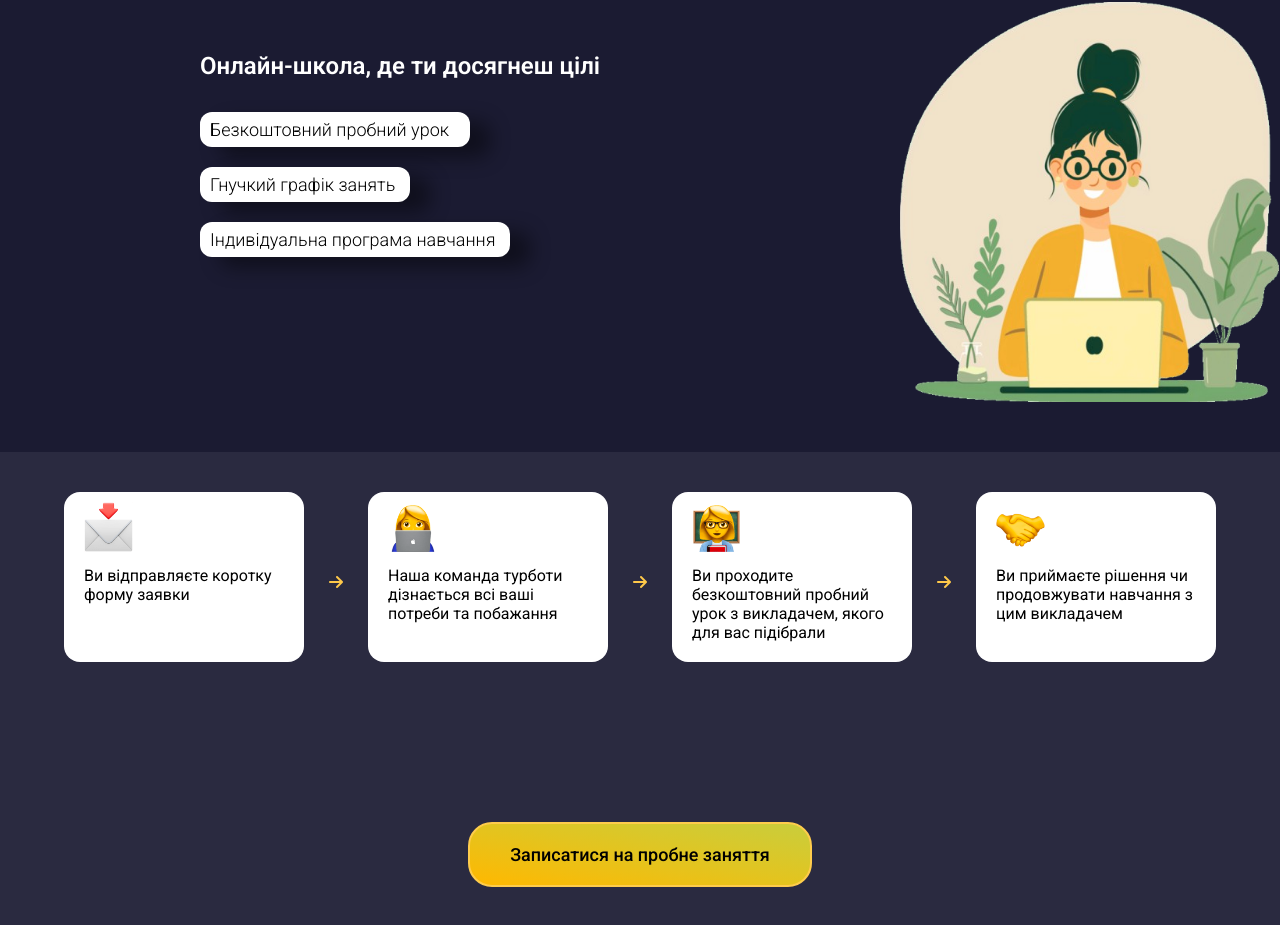
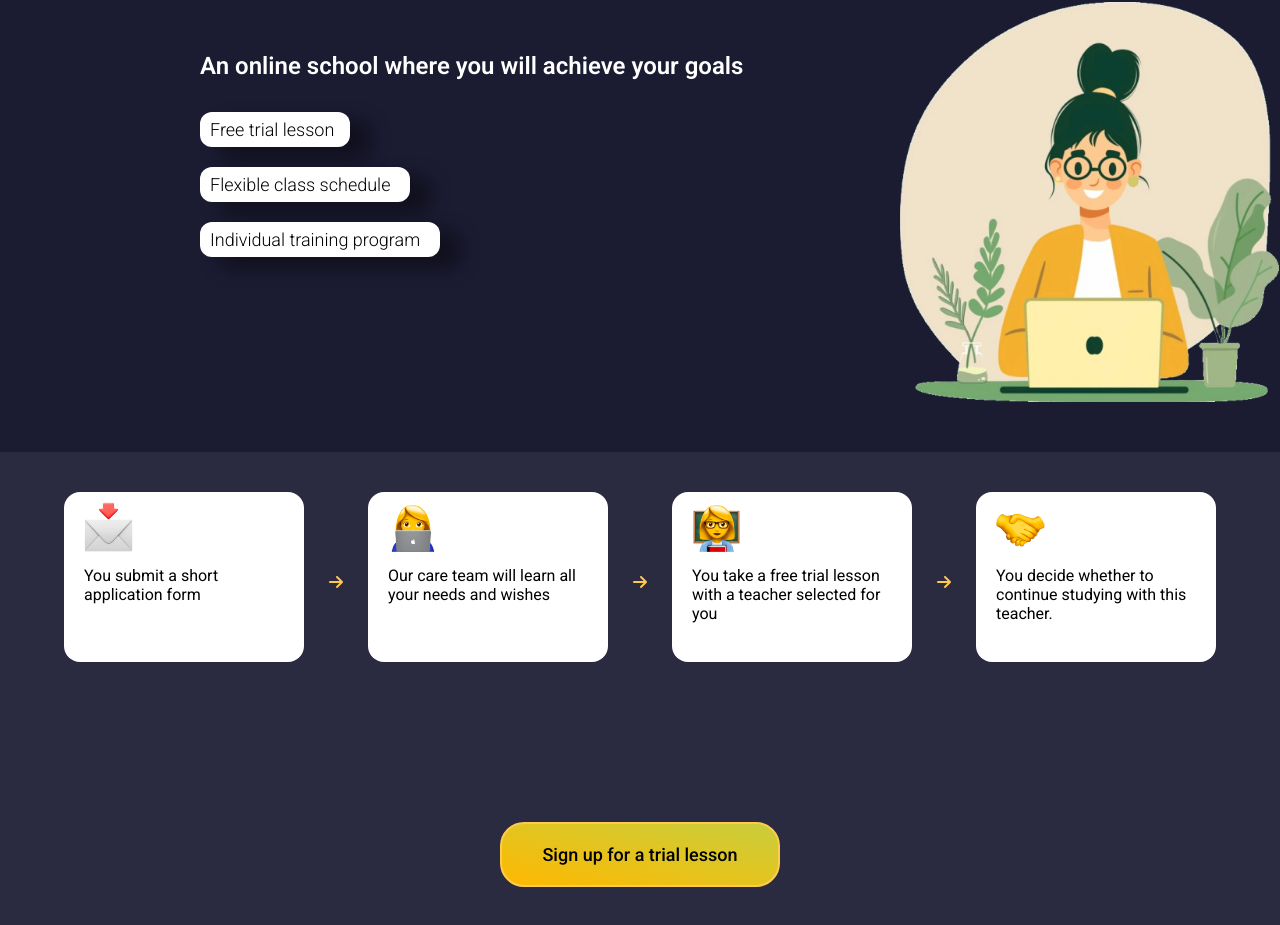
Before and after one commit to dmshh20/Octopus-Education-, a React (Vite) app in the folder frontend/: page / in a window 1280 px wide. Shown: the part 147-1072 px from the top of the page. Built offline with nearby package versions, Linux system fonts and the light colour scheme.

Commit message:
change language from ukrainian to english

```diff
--- a/frontend/src/Courses/Courses.tsx
+++ b/frontend/src/Courses/Courses.tsx
@@ -84,7 +84,7 @@ const Courses = () => {
   return (
     <section className='section-courses'>
 
-         <h1 className='courses-info'>Всі доступні курси для кожного рівня</h1>
+         <h1 className='courses-info'>All available courses for each level</h1>
 
         <div className='available-courses'>
             {sets.map((set) => {
@@ -101,7 +101,7 @@ const Courses = () => {
                   <p>Потрібно {set.starsToUnlock} <i className="fa-solid fa-shrimp locked-set"></i></p>
                 </div>
                 :
-                  <button onClick={() => setSelectedSet(set)} className='start-course'>Розпочати</button>
+                  <button onClick={() => setSelectedSet(set)} className='start-course'>Start</button>
                 }
 
 
@@ -115,8 +115,8 @@ const Courses = () => {
 ``
             <UnlockedSet open={!!isLockedSet} onClose={openUnlockedModal} error={() => setError(true)} >
                 <div className='unlockedScreen'>
-                    <h1 className='unlockedSetName unlockedSetNamePadding'>Відкрити "{isLockedSet?.title}" ?</h1>
-                    <h1 className='unlockedSetName'>Це коштує {isLockedSet?.starsToUnlock}  <i className="fa-solid fa-shrimp unlocked-shrimp"></i></h1>
+                    <h1 className='unlockedSetName unlockedSetNamePadding'>Open "{isLockedSet?.title}" ?</h1>
+                    <h1 className='unlockedSetName'>It costs {isLockedSet?.starsToUnlock}  <i className="fa-solid fa-shrimp unlocked-shrimp"></i></h1>
 
                     <div className='buyAndErrorButton'>
                         <button className='confirmBuySet' onClick={() => buyLockedSet(isLockedSet?.starsToUnlock, isLockedSet?.id)}>Купити</button>
--- a/frontend/src/Header/Header.tsx
+++ b/frontend/src/Header/Header.tsx
@@ -65,7 +65,7 @@ export default function Header() {
 
 
           <Link to='/courses' style={{color: "white", textDecoration: 'none'}}>
-            <li>Курси </li>
+            <li>Courses </li>
           </Link>
           {isLoggedIn ? (
             <div>
--- a/frontend/src/Main/Main.css
+++ b/frontend/src/Main/Main.css
@@ -42,7 +42,7 @@
 }
 .school-features1 {
   background-color: white;
-  width: 270px;
+  width: 150px;
   padding: 7px 10px;
   border-radius: 12px;
   margin-left: 200px;
@@ -69,7 +69,7 @@
 
 .school-features3 {
   background-color: white;
-  width: 310px;
+  width: 240px;
   padding: 7px 10px;
   border-radius: 12px;
   margin-left: 200px;
--- a/frontend/src/Main/Main.tsx
+++ b/frontend/src/Main/Main.tsx
@@ -80,10 +80,10 @@ export default function Main() {
         <div className='firstStage'>
               <div className='inside-first'>
 
-                <h1 className='about-school'>Онлайн-школа, де ти досягнеш цілі</h1>
-                <div className='school-features1'>Безкоштовний пробний урок</div>
-                <div className='school-features2'>Гнучкий графік занять</div>
-                <div className='school-features3'>Індивідуальна програма навчання</div>
+                <h1 className='about-school'>An online school where you will achieve your goals</h1>
+                <div className='school-features1'>Free trial lesson</div>
+                <div className='school-features2'>Flexible class schedule</div>
+                <div className='school-features3'>Individual training program</div>
               </div>
 
               <img src={mainPhoto} alt="" className='mainPhoto' />
@@ -97,34 +97,34 @@ export default function Main() {
 
           <div className='step'>
             <img src={mail} alt="" className='step-icon' />
-            <p>Ви відправляєте коротку форму заявки</p>
+            <p>You submit a short application form</p>
           </div>
               <i className="fa-solid fa-arrow-right"></i>
 
             <div className='step'>
             <img src={workFrontComputer} alt="" className='step-icon' />
-            <p>Наша команда турботи дізнається всі ваші потреби та побажання</p>
+            <p>Our care team will learn all your needs and wishes</p>
           </div>
               <i className="fa-solid fa-arrow-right"></i>
             <div className='step'>
             <img src={teacher} alt="" className='step-icon' />
-            <p>Ви проходите безкоштовний пробний урок з викладачем, якого для вас підібрали</p>
+            <p>You take a free trial lesson with a teacher selected for you</p>
           </div>
               <i className="fa-solid fa-arrow-right"></i>
 
             <div className='step'>
             <img src={shake} alt="" className='step-icon' />
-            <p>Ви приймаєте рішення чи продовжувати навчання з цим викладачем</p>
+            <p>You decide whether to continue studying with this teacher.</p>
           </div>
 
         </div>
 
           <div className='button-wrapper-styles'>
-             <button onClick={openModal} className='trial-session'>Записатися на пробне заняття</button>
+             <button onClick={openModal} className='trial-session'>Sign up for a trial lesson</button>
 
               <Modal open={isOpen} onClose={() => setIsOpen(false)} error={() => setError(true)}>
                   <div className='enroll-form' >
-                    <h1 className='message-fill-in-the-form'>Заповніть форму для зв'язку з репетитором</h1>
+                    <h1 className='message-fill-in-the-form'>Fill out the form to contact a tutor</h1>
 
 
                       <form className='enroll-session-form' onSubmit={handleSubmit}>
@@ -144,7 +144,7 @@ export default function Main() {
 
                         </div>
                           {error && <b style={{color: '#DC0000', textAlign: 'center', marginBottom: '20px'}}>{error}<br /></b>}
-                        <button type='submit' className='enroll-to-the-session'>Записатися</button>
+                        <button type='submit' className='enroll-to-the-session'>Enroll</button>
 
                           <Link to='/signup'>Create an account</Link>
 
--- a/frontend/src/TrialSessions/TrialSession.tsx
+++ b/frontend/src/TrialSessions/TrialSession.tsx
@@ -41,13 +41,13 @@ const TrialSession = () => {
   return (
     <section className="trial-session-container">
       <h2 style={{ textAlign: 'center', marginBottom: '20px' }}>
-        Пробні заняття ({sessions.length})
+       Trial classes ({sessions.length})
       </h2>
 
       <div className="sessions-list">
         {sessions.length === 0 ? (
           <p style={{ textAlign: 'center', color: '#aaa' }}>
-            Поки нічого немає. Очікуйте...
+            Nothing yet. Please wait...
           </p>
         ) : (
           sessions.map((session) => (
```
Also changed, not shown: frontend/src/store/useAuthStore.tsx (deleted, +0 -10 lines).
